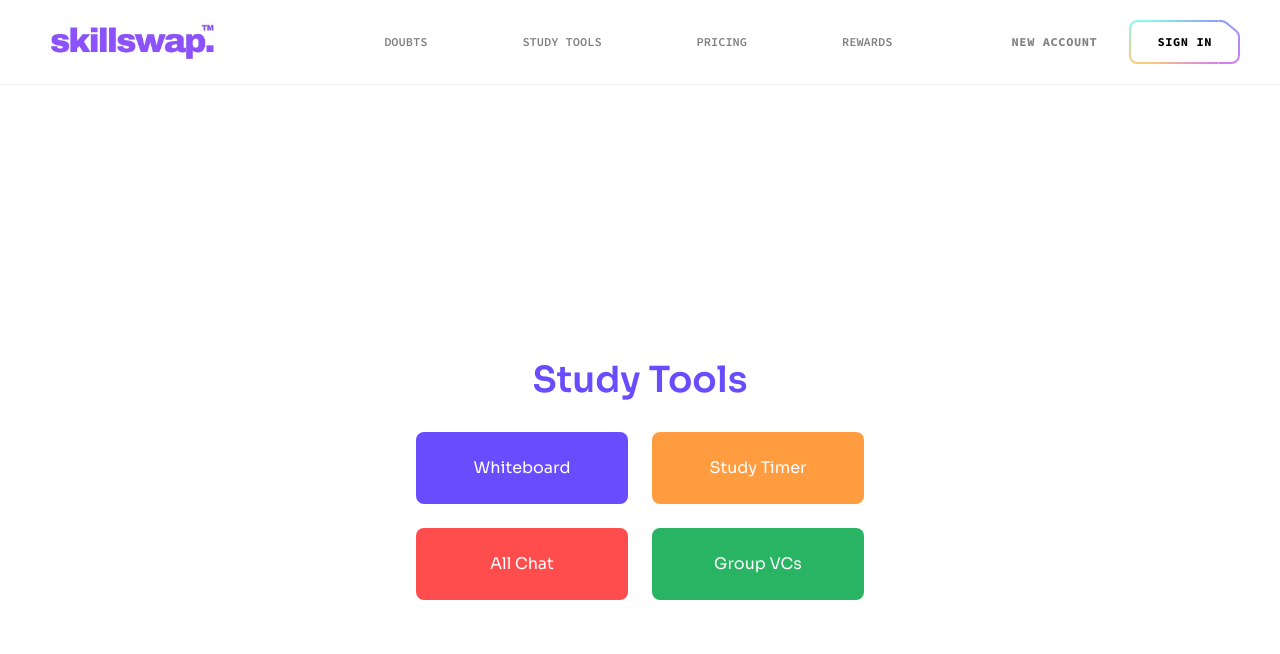
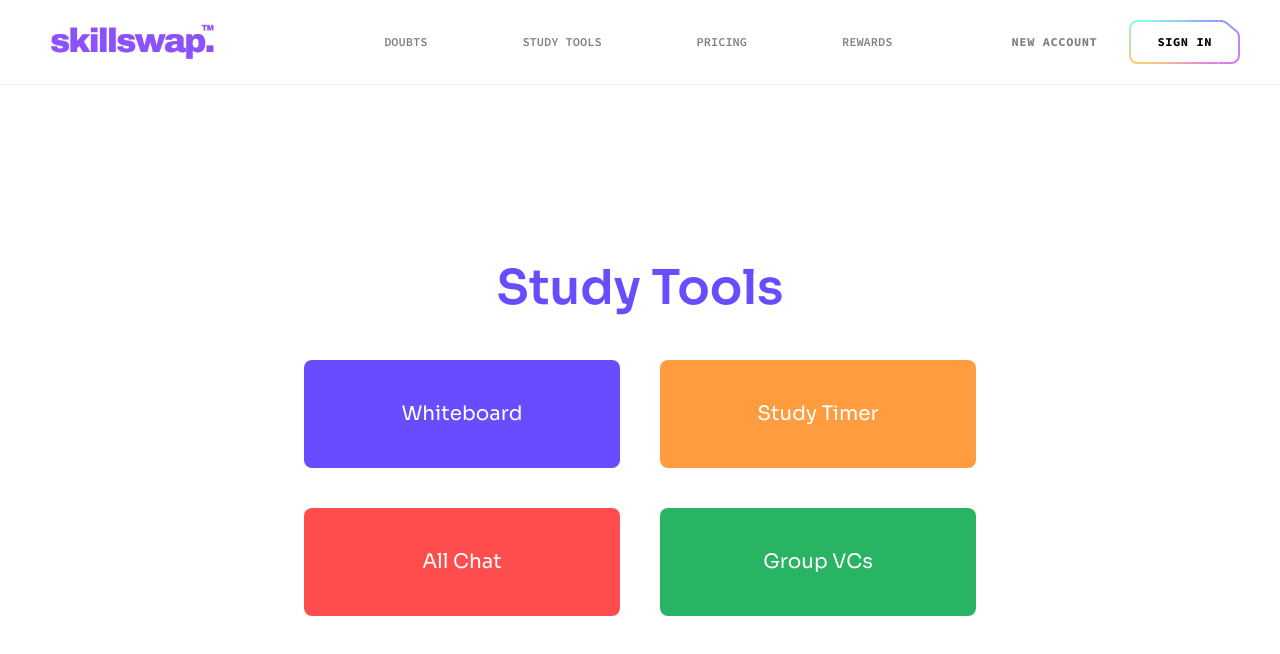
Before and after one commit to sehajmakkar/SkillSwap-HWM, a React (Vite) app in the folder Frontend/: page /studytools in a window 1280 px wide. Shown: the top 654 px of the page. Built offline with nearby package versions, Linux system fonts and the light colour scheme; no server answers.

Commit message:
added styling to study tools

```diff
--- a/Frontend/src/routes/StudyTools/StudyTools.jsx
+++ b/Frontend/src/routes/StudyTools/StudyTools.jsx
@@ -5,35 +5,35 @@ const StudyTools = () => {
   const navigate = useNavigate();
 
   return (
-    <div className="flex flex-col items-center justify-center min-h-screen p-8">
+    <div className="flex flex-col items-center justify-center min-h-[calc(100vh-5rem)] p-8">
       {/* Heading */}
-      <h1 className="text-4xl font-semibold text-color-1 mb-8 mt-20">
+      <h1 className="text-5xl font-semibold text-color-1 mb-12 mt-20 text-center">
         Study Tools
       </h1>
 
       {/* Buttons Grid */}
-      <div className="grid grid-cols-2 gap-6 w-full max-w-md">
+      <div className="grid grid-cols-2 gap-10 w-full max-w-2xl">
         <button
           onClick={() => navigate("/whiteboard")}
-          className="transition-transform transform hover:scale-105 hover:shadow-lg bg-color-1 text-n-8 p-6 rounded-lg"
+          className="transition-transform transform hover:scale-105 hover:shadow-lg bg-color-1 text-n-8 p-10 text-xl rounded-lg"
         >
           Whiteboard
         </button>
         <button
           onClick={() => navigate("/timer")}
-          className="transition-transform transform hover:scale-105 hover:shadow-lg bg-color-2 text-n-8 p-6 rounded-lg"
+          className="transition-transform transform hover:scale-105 hover:shadow-lg bg-color-2 text-n-8 p-10 text-xl rounded-lg"
         >
           Study Timer
         </button>
         <button
           onClick={() => navigate("/allchat")}
-          className="transition-transform transform hover:scale-105 hover:shadow-lg bg-color-3 text-n-8 p-6 rounded-lg"
+          className="transition-transform transform hover:scale-105 hover:shadow-lg bg-color-3 text-n-8 p-10 text-xl rounded-lg"
         >
           All Chat
         </button>
         <button
           onClick={() => navigate("/groupvcs")}
-          className="transition-transform transform hover:scale-105 hover:shadow-lg bg-color-4 text-n-8 p-6 rounded-lg"
+          className="transition-transform transform hover:scale-105 hover:shadow-lg bg-color-4 text-n-8 p-10 text-xl rounded-lg"
         >
           Group VCs
         </button>
```
